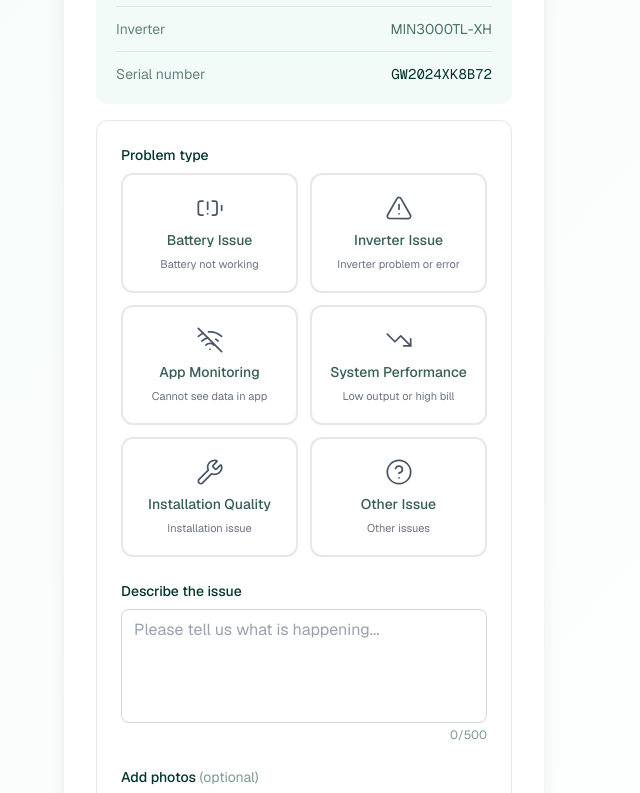
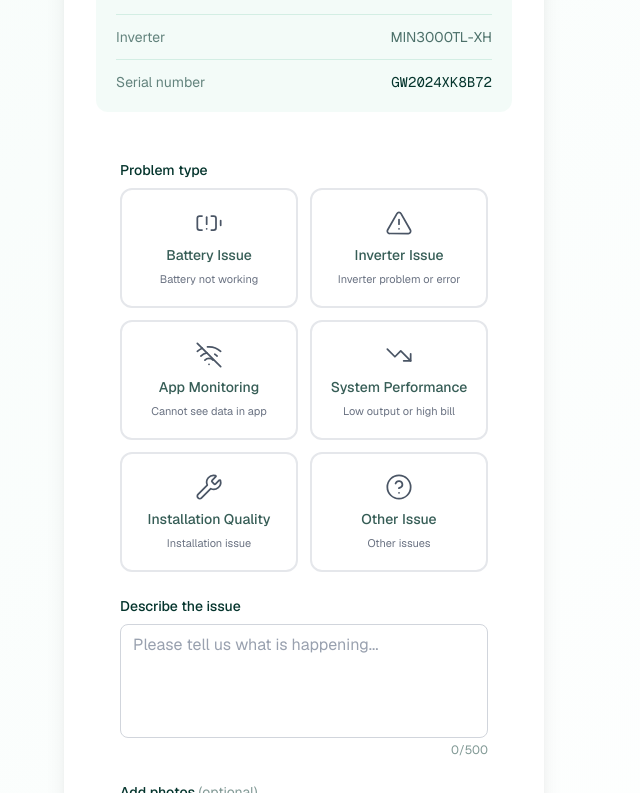
Before and after one commit to ShizeLiu666/Sunterra-Support, a Next.js app: page / in a window 1280 px wide. Shown: the part 367-1160 px from the top of the page, without its empty margins (336-976 px from the left). Built offline with nearby package versions, Linux system fonts and the light colour scheme.

Commit message:
style: remove form border, increase section spacing
Co-authored-by: Cursor <cursoragent@cursor.com>

```diff
--- a/components/support-app.tsx
+++ b/components/support-app.tsx
@@ -64,7 +64,7 @@ export default function SupportApp({
 
   return (
     <main className="min-h-screen bg-white md:p-8 md:bg-gradient-to-br md:from-sunterra-light/30 md:to-white">
-      <div className="w-full bg-white p-6 space-y-4 md:max-w-[480px] md:mx-auto md:rounded-2xl md:p-8 md:shadow-xl">
+      <div className="w-full bg-white p-6 space-y-6 md:max-w-[480px] md:mx-auto md:rounded-2xl md:p-8 md:shadow-xl">
         <BrandHeader />
 
         {process.env.NODE_ENV === "development" && (
--- a/components/ticket-form.tsx
+++ b/components/ticket-form.tsx
@@ -365,7 +365,7 @@ export function TicketForm({ installationData, token }: TicketFormProps) {
   return (
     <form
       onSubmit={handleSubmit}
-      className="relative rounded-xl border border-gray-200 bg-white p-5 md:p-6"
+      className="relative p-5 md:p-6"
     >
       <div className="mb-6">
         <span className="mb-2 block text-sm font-medium text-sunterra-dark">
```
